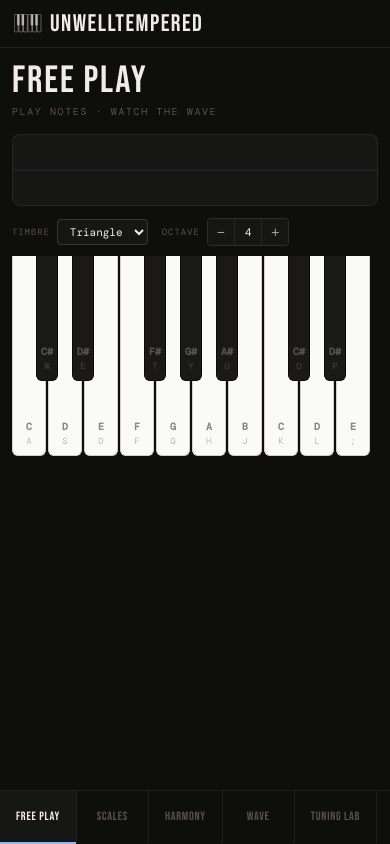
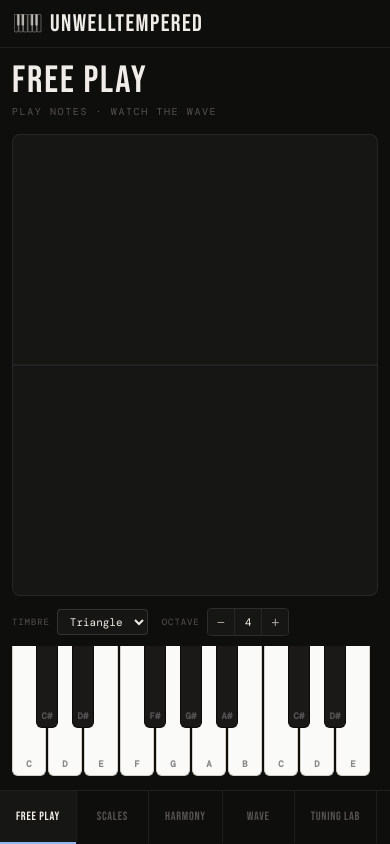
Before and after one commit to ivashi/unwelltempered, a React (Vite) app: page /#/freeplay in a window 390 px wide. Built offline with nearby package versions, Linux system fonts and the light colour scheme; a web font is replaced by a local one.

Commit message:
style improvements for mobile

```diff
--- a/src/App.css
+++ b/src/App.css
@@ -652,9 +652,22 @@ input[type='range'].equal-slider::-moz-range-thumb {
   }
   .sequencer { min-width: 580px; }
 
-  /* ── Keyboard container: slightly shorter ── */
+  /* ── Keyboard container: matches reduced key height ── */
   .keyboard-container {
-    height: 140px;
-    min-height: 140px;
+    height: 130px;
+    min-height: 130px;
+    overflow: hidden;
+  }
+
+  /* ── Allow canvas tabs to scroll on mobile (needed for Wave page) ── */
+  .tab-pane--canvas {
+    overflow-y: auto;
+  }
+
+  /* ── In FreePlay: oscilloscope is a direct tab-pane child; grow it to fill the gap ── */
+  .tab-pane > .oscilloscope {
+    flex: 1;
+    height: auto;
+    min-height: 80px;
   }
 }
--- a/src/components/BouncerTab.css
+++ b/src/components/BouncerTab.css
@@ -191,3 +191,29 @@
   text-transform: uppercase;
   white-space: nowrap;
 }
+
+@media (max-width: 640px) {
+  .bouncer-controls {
+    padding: 8px 12px;
+    gap: 6px;
+  }
+
+  .bouncer-btn,
+  .bouncer-speed-btn {
+    padding: 7px 11px;
+  }
+
+  .bouncer-note-toggles {
+    flex-wrap: wrap;
+    gap: 4px;
+  }
+
+  .bouncer-note-btn {
+    padding: 6px 8px;
+    min-width: 30px;
+  }
+
+  .bouncer-slider { width: 60px; }
+
+  .bouncer-stat { display: none; }
+}
--- a/src/components/Keyboard.css
+++ b/src/components/Keyboard.css
@@ -103,3 +103,12 @@
 .key.black .key-kb {
   color: #444;
 }
+
+@media (max-width: 640px) {
+  .keyboard-wrap { height: 130px; }
+  .key.white { height: 130px; }
+  .key.black { height: 82px; }
+  .key-kb { display: none; }
+  .key-note { font-size: 9px; }
+  .key-bottom { padding-bottom: 5px; }
+}
--- a/src/components/ScalesTab.css
+++ b/src/components/ScalesTab.css
@@ -232,14 +232,23 @@
   font-size: 11px;
   color: var(--text-secondary);
   line-height: 1.65;
+  overflow-wrap: break-word;
 }
 
 @media (max-width: 640px) {
   .scales-main-row {
     grid-template-columns: 1fr;
-    flex: none;           /* don't stretch to fill parent — avoids huge gap between rows */
+    /* width:100% + min-width:0 constrains the grid to the viewport so 1fr is bounded */
+    width: 100%;
+    min-width: 0;
+    flex: none;
     align-content: start;
   }
+
+  /* Grid items must opt in to shrinking below their content size */
+  .scales-picker-section,
+  .scales-right { min-width: 0; }
+  .scale-info-card { min-width: 0; max-width: 100%; }
 
   .scale-info-top {
     flex-direction: column;
--- a/src/components/Sequencer.css
+++ b/src/components/Sequencer.css
@@ -419,3 +419,10 @@
 .seq-mel-cell.is-on      .seq-mel-note { color: var(--text-secondary); }
 .seq-mel-cell.is-current .seq-mel-note { color: var(--accent); }
 .seq-mel-cell.is-selected .seq-mel-note { color: var(--text-primary); }
+
+@media (max-width: 640px) {
+  .seq-channel-strip { width: 100px; }
+  .seq-arm-hint { display: none; }
+  .seq-slider { width: 70px; }
+  .seq-fader-val { display: none; }
+}
--- a/src/components/WaveTab.css
+++ b/src/components/WaveTab.css
@@ -211,4 +211,48 @@
   height: 168px;
   min-height: 168px;
   position: relative;
+  overflow: hidden;
 }
+
+@media (max-width: 640px) {
+  /* wave-tab keeps flex:1 from desktop, just change overflow */
+  .wave-tab {
+    overflow-y: hidden;
+  }
+
+  .wave-designer {
+    flex-direction: column;
+    /* Keep flex:1 from desktop so wave-left can grow */
+    overflow: hidden;
+  }
+
+  /* Wave canvas area grows to fill all remaining space */
+  .wave-left {
+    flex: 1;
+    min-height: 0;
+    padding: 12px 14px 10px;
+    border-right: none;
+    border-bottom: 1px solid var(--border);
+  }
+
+  /* Harmonics section is fixed height and scrollable */
+  .wave-right {
+    flex: none;
+    height: 140px;
+    overflow-y: auto;
+    padding: 10px 14px;
+    scrollbar-width: thin;
+    scrollbar-color: var(--border-strong) transparent;
+  }
+
+  .wave-section-sub { display: none; }
+
+  .wave-keyboard-area {
+    padding: 8px 14px 0;
+  }
+
+  .keyboard-container {
+    height: 130px;
+    min-height: 130px;
+  }
+}
```
